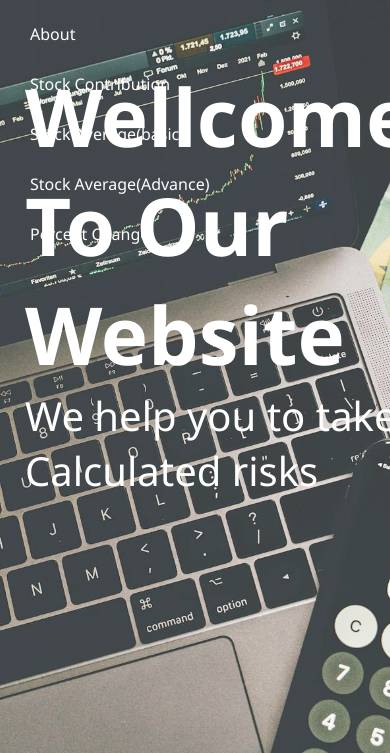
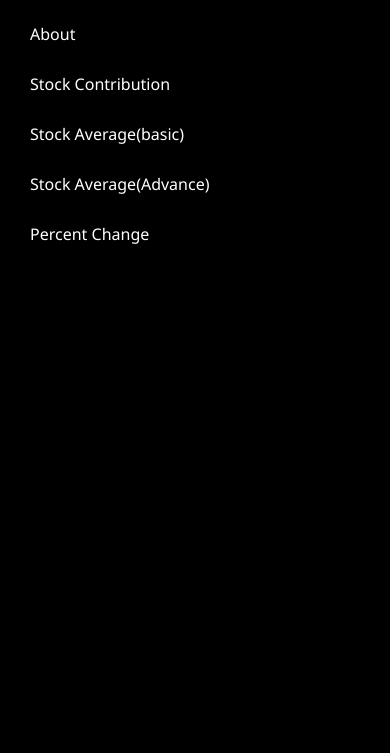
Before and after one commit to saurabhzenmind/stock-calculator, a plain HTML site: page index.html in a window 390 px wide. Shown: the part 91-844 px from the top of the page. Drawn offline with Linux system fonts and the light colour scheme.

Commit message:
Update index.css
background blur is removed, causing problems on mobile

```diff
--- a/index.css
+++ b/index.css
@@ -20,7 +20,6 @@ body{
 }
 nav{
     background-color: rgba(255, 255, 255, 0.2);
-    backdrop-filter: blur(10px);
     box-shadow: 3px 3px 5px rgba(0,0,0,0.1);
 }
 nav ul{
@@ -54,8 +53,7 @@ nav li:first-child{
     height: 100vh;
     width: 250px;
     z-index: 999;
-    background-color: rgba(255, 255, 255, 0.2);
-    backdrop-filter: blur(10px);
+    background-color: black;
     box-shadow: -10px 0 10px rgba(0,0,0,0.1);
     display: flex;
     flex-direction: column;
```
